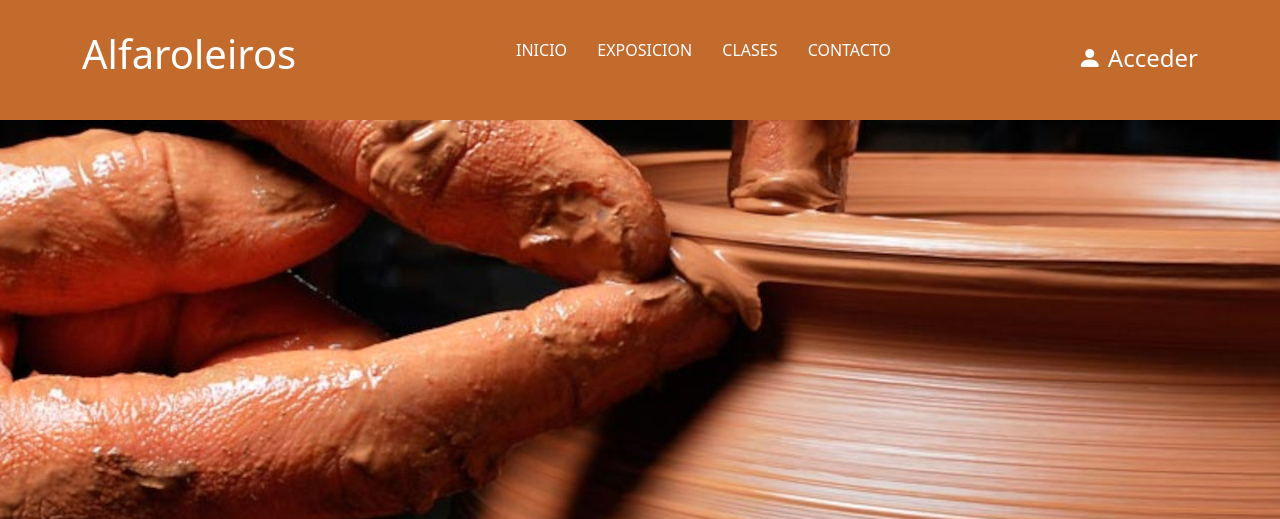
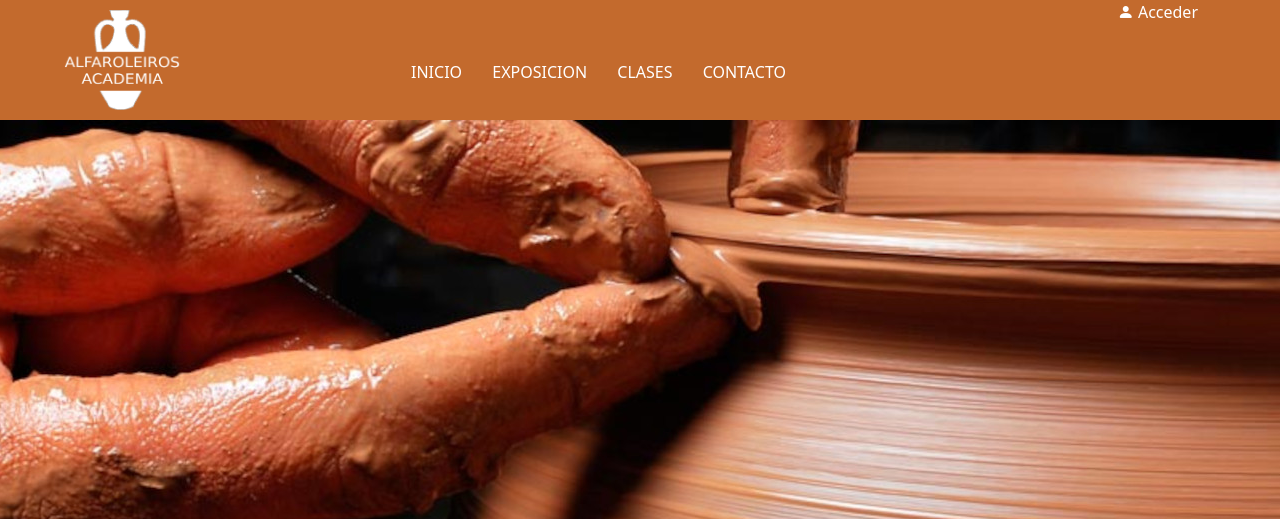
Before and after one commit to rchamacfree/Alfaroleiros, a PHP site: page / in a window 1280 px wide. Shown: the top 519 px of the page. Run offline with PHP 8.4, Linux system fonts and the light colour scheme; some libraries are stand-ins or nearby versions.

Commit message:
add logo

```diff
--- a/css/proyecto.css
+++ b/css/proyecto.css
@@ -27,18 +27,6 @@ header a{
 #nav{
 	margin:auto;
 }
-
-#menuUsuario{
-	font-size: 1.5em;
-    margin-top:40px;
-}
-
-/*
-aside {
-	float: left;
-	width: 20%;
-	margin-right: 30px;
-}*/
 
 .secslider{
 	height: 400px;
--- a/mod/header.php
+++ b/mod/header.php
@@ -2,8 +2,14 @@
         <div class="container pantallasGrandes">
             <div class="row">
 
-                <div class="col-3" id="logo">
-                     <h1><a href="#">Alfaroleiros</a></h1>
+                <div class="col-2" id="logo" style="margin-top:10px;
+                                                    margin-left: -20px;
+                                                    height:120px">
+
+                <img src="img/alfaroleirosLogo2.png" alt="" height="100" width="120">
+
+
+
                 </div>
 
                 <div class="col-7 text-center" id="nav">
--- a/mod/menuUsuario.php
+++ b/mod/menuUsuario.php
@@ -1,4 +1,4 @@
 
-<div class="col-2 text-end" id="menuUsuario">
+<div class="col-3 text-end" id="menuUsuario">
 <a href="#" id="signin"><i class="bi bi-person-fill"></i> Acceder</a>
 </div>
```
Also changed, not shown: img/alfaroleirosLogo.png (added), img/alfaroleirosLogo2.png (added), 1 other file.
